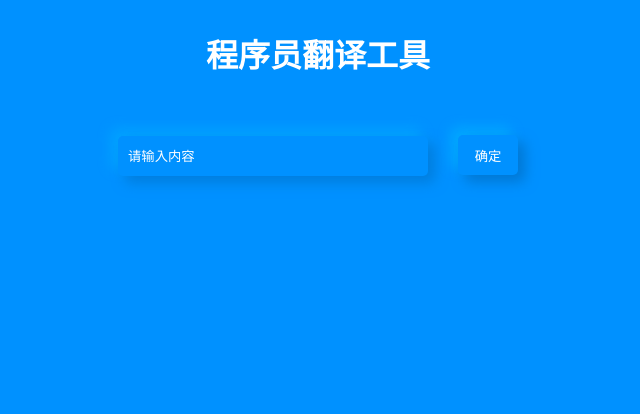
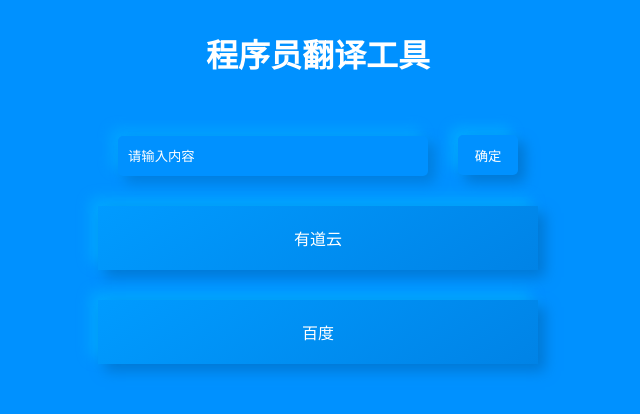
Before and after one commit to qiuquanwu/ValGod, a Vue app: page / in a window 1280 px wide. Shown: the top 414 px of the page, without its empty margins (322-962 px from the left). Built offline with nearby package versions, Linux system fonts and the light colour scheme.

Commit message:
添加百度翻译结果

```diff
--- a/index.html
+++ b/index.html
@@ -4,7 +4,7 @@
   <meta charset="UTF-8">
   <link rel="icon" href="/favicon.ico" />
   <meta name="viewport" content="width=device-width, initial-scale=1.0">
-  <title>Vite App</title>
+  <title>程序员翻译工具</title>
   <style>
     body{
       background: #0091ff;
--- a/src/components/HelloWorld.vue
+++ b/src/components/HelloWorld.vue
@@ -8,9 +8,18 @@
       class="search-input"
     />
     <button @click="query" class="search-btn">确定</button>
-    <div style="margin-top: 30px;">
+    <div style="margin-top: 30px;" class="resultWrap">
+      有道云
       <ul>
         <li v-for="item in state.resultArray" :key="item.id">
+          <result-item :resultItme="item" />
+        </li>
+      </ul>
+    </div>
+    <div style="margin-top: 30px;" class="resultWrap">
+      百度
+      <ul>
+        <li v-for="item in state.resultArrayBaidu" :key="item.id">
           <result-item :resultItme="item" />
         </li>
       </ul>
@@ -35,6 +44,7 @@
     "controller",
   ], //配置项
   resultArray: [],
+  resultArrayBaidu: [],
 };
 //将翻译转化
 const getResultArray = (translateArray, options) => {
@@ -67,6 +77,17 @@
           //执行翻译请求
           let resultArray = getResultArray(translateArray, state.options);
           state.resultArray = resultArray;
+        });
+        axios.get("/api/baiduTranslate/" + state.text).then((res) => {
+          console.log(res.data);
+          let translateArray = res.data.trans_result[0].dst
+            .toLowerCase()
+            .replace("user's", "user")
+            .replace("the ", "")
+            .split(" ");
+          //执行翻译请求
+          let resultArrayBaidu = getResultArray(translateArray, state.options);
+          state.resultArrayBaidu = resultArrayBaidu;
         });
       } else {
         alert("请输入纯中文!");
@@ -126,4 +147,15 @@
 box-shadow:  7px 7px 13px #0078d4,
              -7px -7px 13px #00aaff;
 }
+.resultWrap{
+      margin: 0 auto;
+      width 400px
+      background: linear-gradient(145deg, #009bff, #0083e6);
+      box-shadow:  7px 7px 13px #0078d4,
+             -7px -7px 13px #00aaff;
+      padding 20px
+}
+.resultWrap li{
+  list-style none
+}
 </style>
--- a/src/components/ResultItem.vue
+++ b/src/components/ResultItem.vue
@@ -21,7 +21,7 @@
     const copy = () => {
       let clipboard = new Clipboard(".btn");
       clipboard.on("success", (e) => {
-        console.log("复制成功");
+        alert("复制成功")
         clipboard.destroy();
       });
       clipboard.on("error", (e) => {
@@ -37,7 +37,6 @@
 };
 </script>
 <style lang="stylus" scope>
-color1 = #0091ff
 .result-item
   height 30px
   margin-top 5px
@@ -45,9 +44,12 @@
 .icon
   width 20px
   height 20px
+  opacity 1
   background-color #0091ff
 .btn
-  background #0091ff
+  width 20px
+  height 20px
+  opacity 1
   border none
   outline none
 </style>
```
Also changed, not shown: 1 other file (tests, documents, lock files or other folders).
